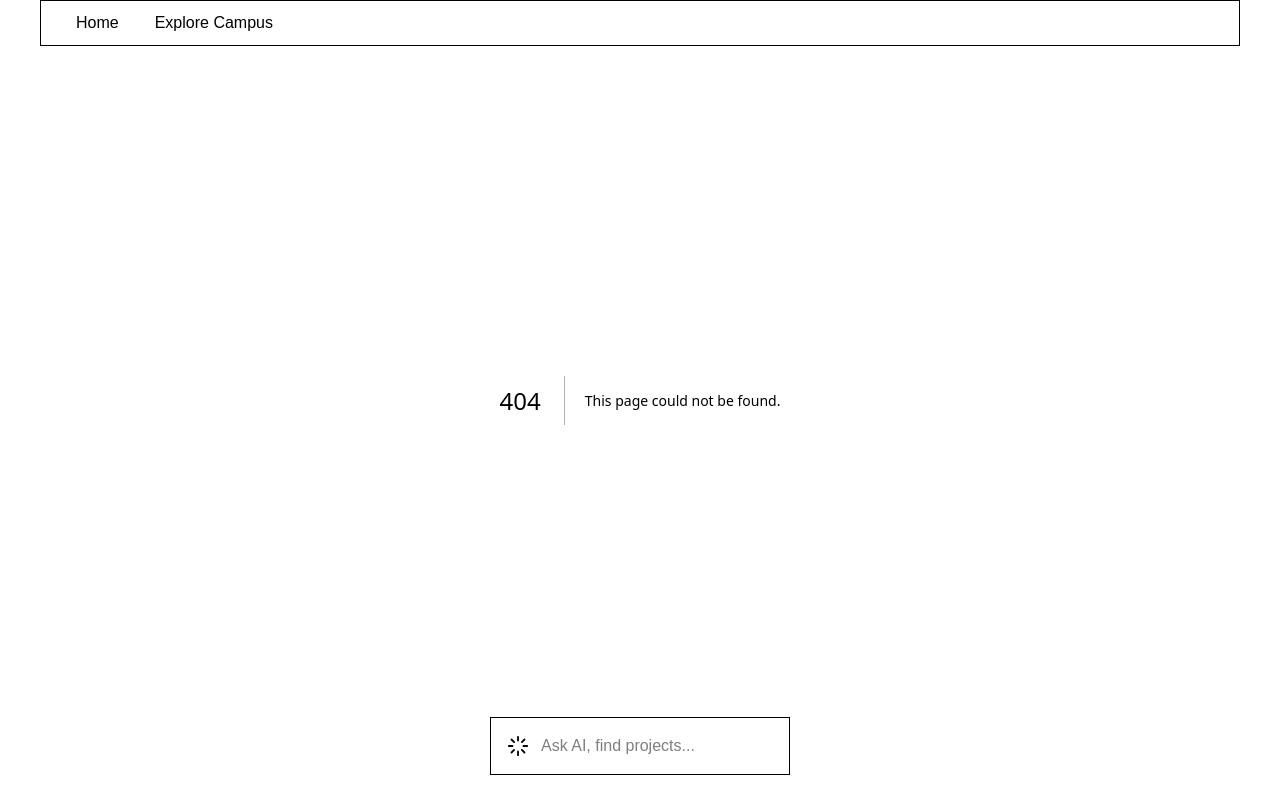
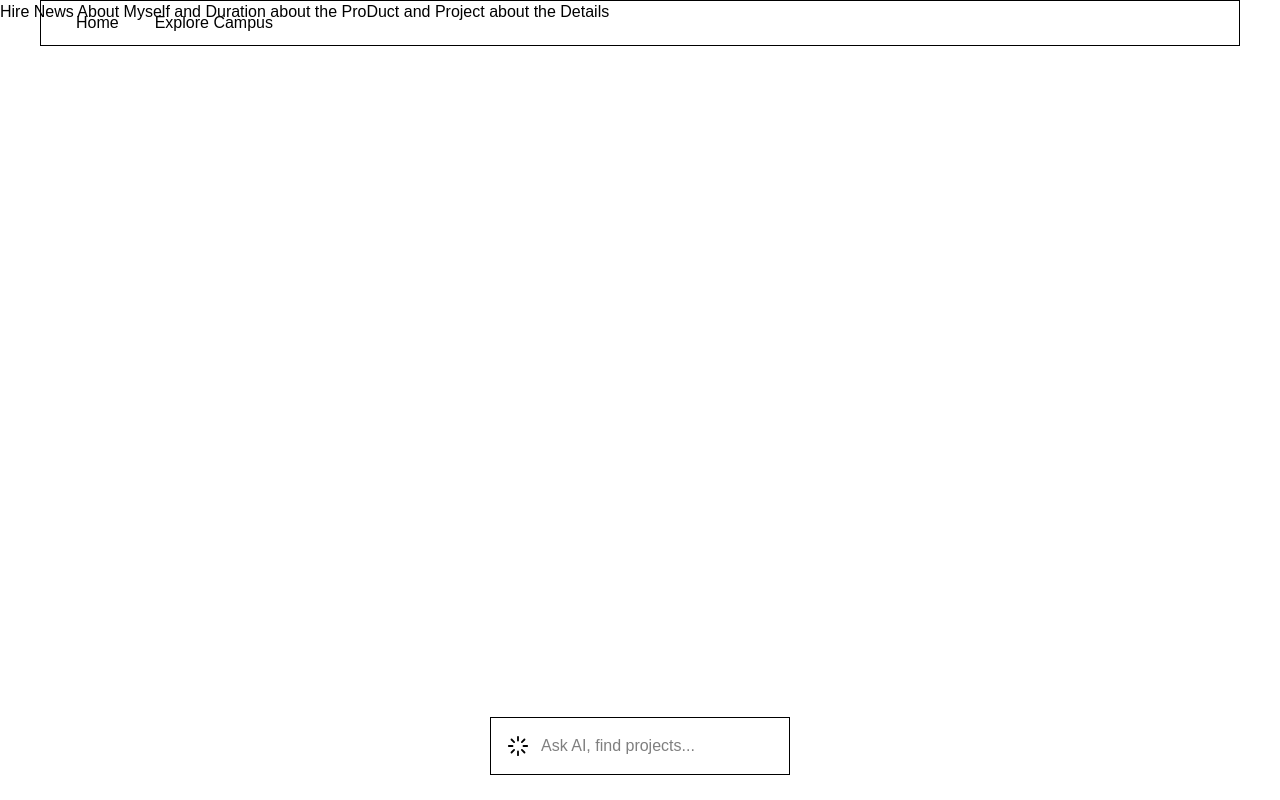
Before and after one commit to nayaknishant656/snappy-poornima, a Next.js app: page /hirenews in a window 1280 px wide. Before the commit this address had no page. Built offline with nearby package versions, Linux system fonts and the light colour scheme.

Commit message:
feat: added a Feature in the Application about the Hirenews , hirenews regarding the Components application of the Hirenews

```diff
--- /dev/null
+++ b/app/hirenews/page.jsx
@@ -0,0 +1,7 @@
+import React from 'react'
+
+export default function page() {
+    return (
+        <div>Hire News About Myself and Duration about the ProDuct and Project about the Details</div>
+    )
+}
```
